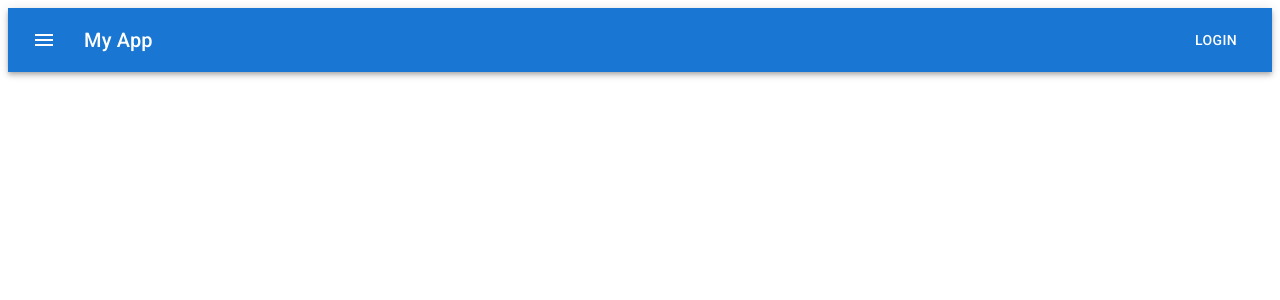
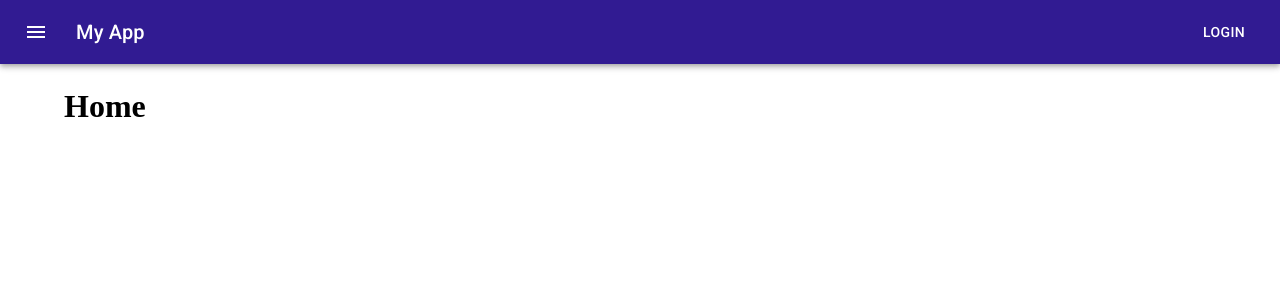
Before and after one commit to Ezequieloliveiras/myapp, a React (Create React App) app: page / in a window 1280 px wide. Shown: the top 300 px of the page. Built offline with nearby package versions, Linux system fonts and the light colour scheme.

Commit message:
adicionando template default

```diff
--- a/src/App.js
+++ b/src/App.js
@@ -5,16 +5,19 @@ import {
   Route,
 } from 'react-router-dom'
 
+import TemplateDefault from './template/Default'
 import Home from './pages/Home'
 
 
 const App = () => {
   return (
-    <Router >
-      <Routes>
-        <Route path='/' element={<Home />} />
-      </Routes>
-    </Router >
+    <TemplateDefault>
+      <Router >
+        <Routes>
+          <Route path='/' element={<Home />} />
+        </Routes>
+      </Router >
+    </TemplateDefault>
   )
 }
 
--- /dev/null
+++ b/src/index.css
@@ -0,0 +1,5 @@
+* {
+    margin: 0;
+    padding: 0;
+    box-sizing: border-box;
+}
--- a/src/index.js
+++ b/src/index.js
@@ -1,10 +1,30 @@
 import React from 'react'
 import ReactDOM from 'react-dom/client'
+import { createTheme, ThemeProvider } from '@mui/material/styles'
+
 import App from './App'
+import './index.css'
+
+import { deepPurple, red } from '@mui/material/colors'
+
+
+const theme = createTheme({
+  palette: {
+    primary: {
+      main: deepPurple[900],
+    },
+    secondary: {
+      main: red[900]
+    }
+  }
+})
 
 const root = ReactDOM.createRoot(document.getElementById('root'))
 root.render(
+
   <React.StrictMode>
-    <App />
+    <ThemeProvider theme={theme}>
+      <App />
+    </ThemeProvider>
   </React.StrictMode>
 )
--- a/src/pages/Home.js
+++ b/src/pages/Home.js
@@ -1,8 +1,6 @@
-import Header from "../partials/Header"
-
 const Home = () => {
     return (
-        <Header />
+        <h1>Home</h1>
     )
 }
 
--- a/src/partials/Header.js
+++ b/src/partials/Header.js
@@ -6,8 +6,7 @@ import {
     IconButton,
 } from '@mui/material'
 
-import MenuIcon from '@mui/icons-material/Menu';
-import { red } from '@mui/material/colors';
+import MenuIcon from '@mui/icons-material/Menu'
 
 const Header = () => {
 
--- /dev/null
+++ b/src/template/Default.js
@@ -0,0 +1,25 @@
+import Container from '@mui/material/Container'
+import Header from "../partials/Header"
+import { styled } from '@mui/system'
+
+
+const StyledContainer = styled(Container)(({ theme }) => ({
+    paddingTop: theme.spacing(3), // Padding superior
+    paddingBottom: theme.spacing(3), // Padding inferior
+    paddingLeft: 0, // Padding esquerdo
+    paddingRight: 0, // Padding direito
+}))
+
+const Default = ({ children }) => {
+
+    return (
+        <>
+            <Header />
+            <StyledContainer >
+                {children}
+            </StyledContainer>
+        </>
+    )
+}
+
+export default Default
```
